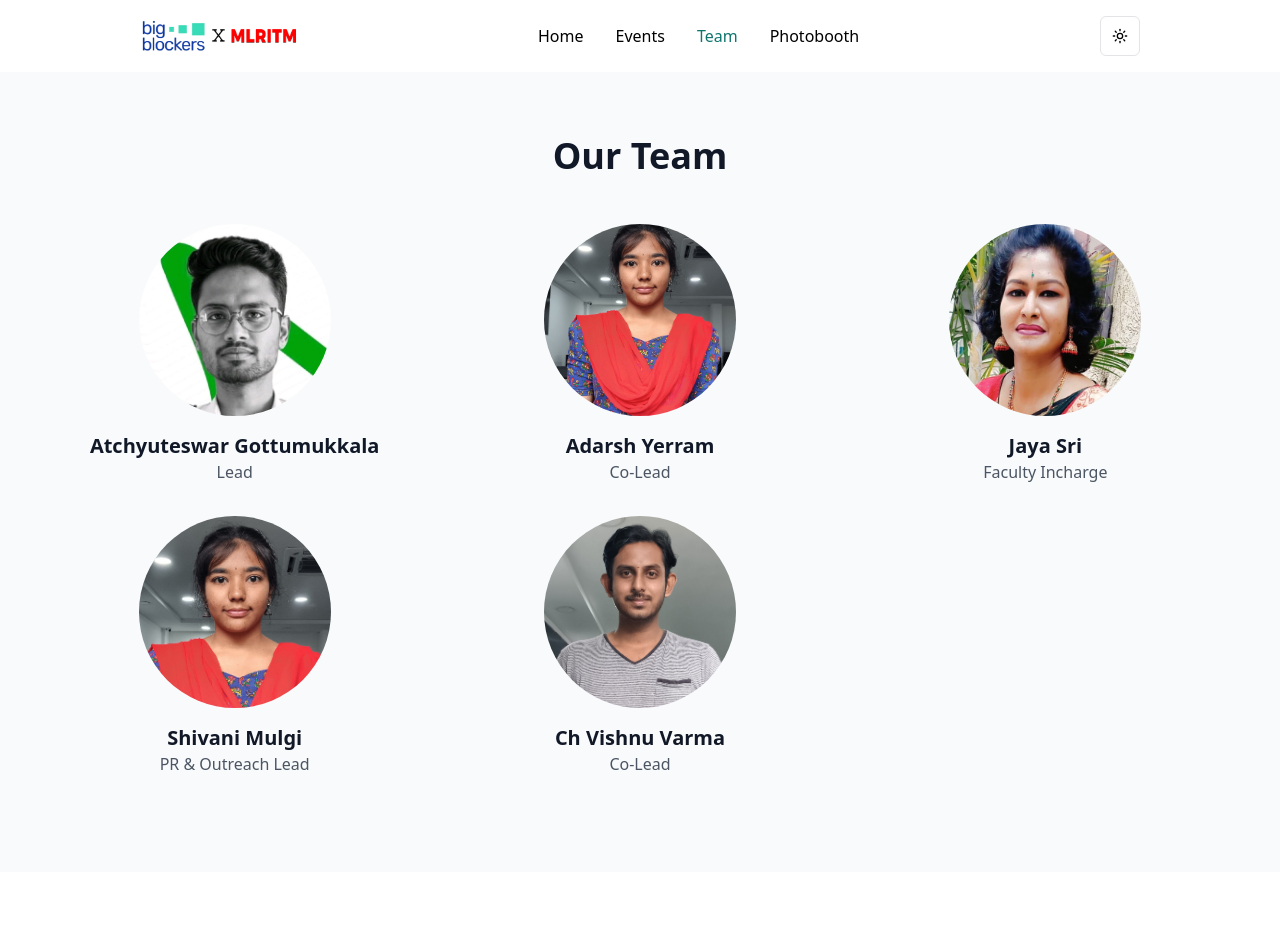
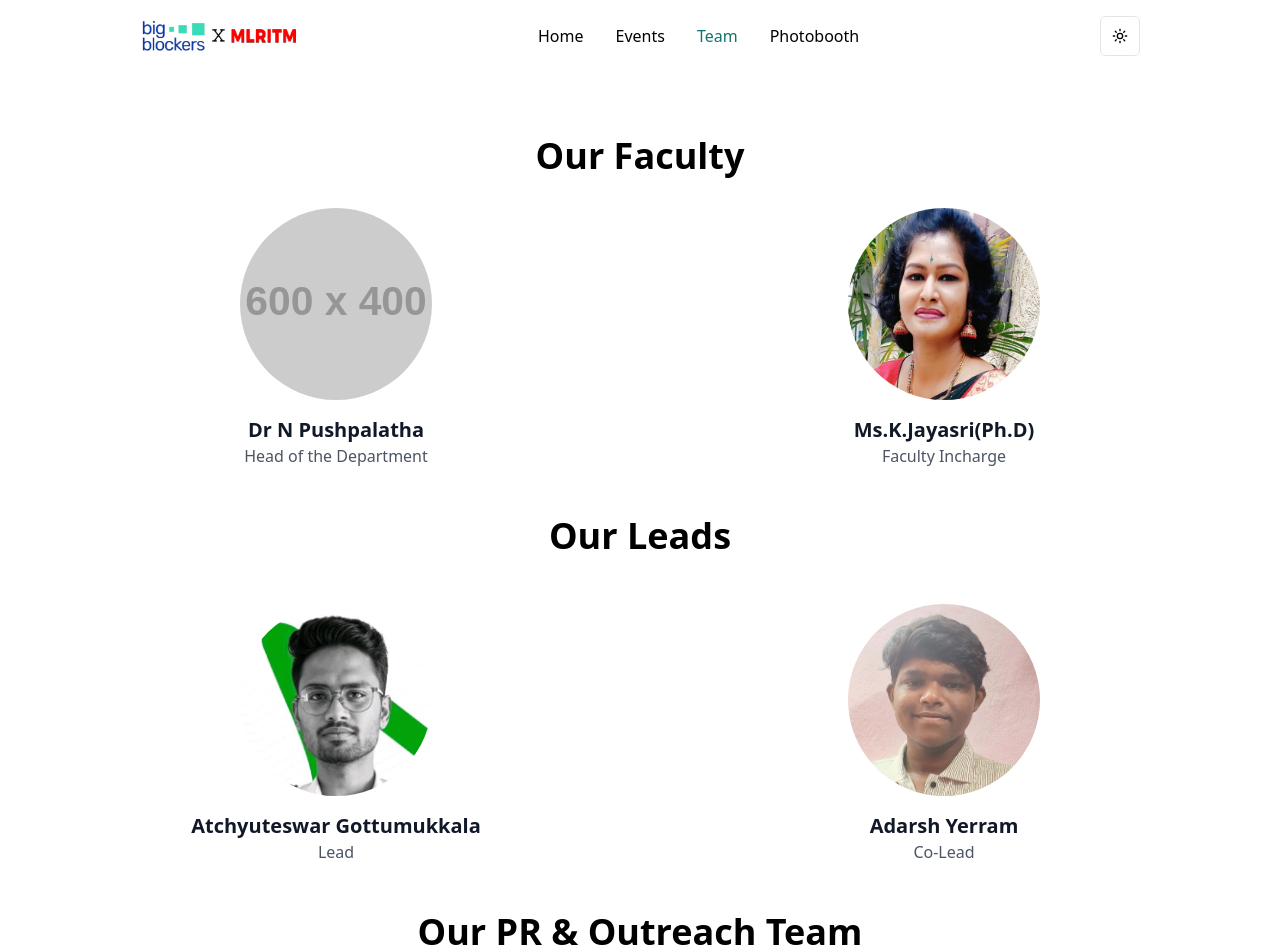
Before and after one commit to Atchyuteswar/bbh-mlritm, a SvelteKit app: page /team in a window 1280 px wide. Shown: the top 952 px of the page. Before the commit the page ends 872 px from the top, so only its background shows below. Built offline with nearby package versions, Linux system fonts and the light colour scheme.

Commit message:
fixed the messedup code

```diff
--- a/src/routes/team/+page.svelte
+++ b/src/routes/team/+page.svelte
@@ -1,6 +1,5 @@
 <script lang="ts">
     import type { PageData } from './$types';
-	import { siteConfig } from '$lib/config';
 
     // Import team member images
     import atchyuteswarImg from '$lib/assets/team/atchyuteswar.jpg';
@@ -8,12 +7,29 @@
     import defaultImg from '$lib/assets/team/default.jpg';
     import vishnuImg from '$lib/assets/team/vishnu.jpg';
     import jayasriImg from '$lib/assets/team/jayasri.jpg';
-	import { Github, Linkedin, LinkedinIcon } from 'lucide-svelte';
+    import AdarshImg from '$lib/assets/team/adarsh.jpg';
 
     let { data }: { data: PageData } = $props();
 
     // Team members data
-	const teamMembers = [
+    const teamMembersFaculty = [
+        {
+            name: 'Dr N Pushpalatha',
+            role: 'Head of the Department',
+            image: 'https://placehold.co/600x400',
+            linkedin: 'https://linkedin.com/mikejohnson',
+            github: 'https://github.com/mikejohnson'
+        },
+        {
+            name: 'Ms.K.Jayasri(Ph.D)',
+            role: 'Faculty Incharge',
+            image: jayasriImg,
+            linkedin: '#',
+            github: '#'
+        }
+    ];
+
+    const teamMembersLeads = [
         {
             name: 'Atchyuteswar Gottumukkala',
             role: 'Lead',
@@ -24,17 +40,13 @@
         {
             name: 'Adarsh Yerram',
             role: 'Co-Lead',
-			image: defaultImg,
+            image: AdarshImg,
             linkedin: 'https://www.linkedin.com/in/adarsh-yerram-132138323/',
             github: 'https://github.com/Adarshyerram'
-		},
-		{
-			name: 'Jaya Sri ',
-			role: 'Faculty Incharge',
-			image: jayasriImg,
-			linkedin: 'https://linkedin.com/mikejohnson',
-			github: 'https://github.com/mikejohnson'
-		},
+        }
+    ];
+
+    const teamMembersPROR = [
         {
             name: 'Shivani Mulgi',
             role: 'PR & Outreach Lead',
@@ -44,64 +56,50 @@
         },
         {
             name: 'Ch Vishnu Varma',
-			role: 'Co-Lead',
+            role: 'PR & Outreach Co-Lead',
             image: vishnuImg,
             linkedin: 'https://www.linkedin.com/in/adarsh-yerram-132138323/',
             github: 'https://github.com/Adarshyerram'
         }
     ];
-
-	const pageTitle = `Team - ${siteConfig.name}`;
-	const pageDescription = `Meet the talented team behind ${siteConfig.name}. Our diverse group of blockchain enthusiasts, developers, and leaders working together to build the future of blockchain technology.`;
 </script>
 
 <svelte:head>
-	<title>{pageTitle}</title>
-	<meta name="description" content={pageDescription} />
-
-	<!-- Open Graph / Facebook -->
+    <title>Our Team - Big Blockers - MLRITM</title>
+    <meta name="description" content="Meet the passionate team behind Big Blockers Hyderabad at MLRITM. Our diverse group of blockchain enthusiasts, developers, and innovators driving the future of technology." />
+    <meta name="keywords" content="BBH team, MLRITM blockchain team, student innovators, tech leaders, Big Blockers Hyderabad team" />
+    <meta property="og:title" content="Our Team - Big Blockers Hyderabad MLRITM" />
+    <meta property="og:description" content="Meet the innovative minds behind Big Blockers Hyderabad. Discover our team of blockchain enthusiasts and tech leaders." />
     <meta property="og:type" content="website" />
-	<meta property="og:title" content={pageTitle} />
-	<meta property="og:description" content={pageDescription} />
-	<meta property="og:url" content={`${siteConfig.url}/team`} />
-
-	<!-- Twitter -->
+    <meta property="og:url" content="https://bbh-mlritm.com/team" />
     <meta name="twitter:card" content="summary_large_image" />
-	<meta name="twitter:title" content={pageTitle} />
-	<meta name="twitter:description" content={pageDescription} />
-
-	<!-- Additional SEO tags -->
-	<meta name="keywords" content={`team, members, leadership, ${siteConfig.keywords}`} />
-	<meta name="robots" content="index, follow" />
-	<link rel="canonical" href={`${siteConfig.url}/team`} />
+    <meta name="twitter:title" content="Our Team - Big Blockers Hyderabad MLRITM" />
+    <meta name="twitter:description" content="Meet the innovative minds behind Big Blockers Hyderabad. Discover our team of blockchain enthusiasts and tech leaders." />
 </svelte:head>
 
-<main class="min-h-screen bg-gray-50 dark:bg-gray-900">
+<main class="min-h-screen bg-gradient-to-b from-white to-white dark:from-gray-900 dark:to-black ">
     <section class="px-4 py-16">
-		<div class="container mx-auto">
-			<h1 class="mb-12 text-center text-4xl font-bold text-gray-900 dark:text-white">Our Team</h1>
-			<div class="grid grid-cols-1 gap-8 md:grid-cols-2 lg:grid-cols-3">
-				{#each teamMembers as member}
+        <div class="container mx-auto flex flex-col items-center">
+            <h1 class="mb-8 text-center text-4xl font-bold text-black dark:text-white">Our Faculty</h1>
+            <div class="grid grid-cols-1 gap-8 md:grid-cols-2 lg:grid-cols-2 place-items-center w-full">
+                {#each teamMembersFaculty as member}
                     <div class="flex flex-col items-center">
-						<div
-							class="group relative mb-4 h-48 w-48 overflow-hidden rounded-full transition-transform hover:scale-105"
-						>
+                        <div class="group relative mb-4 h-48 w-48 overflow-hidden rounded-full transition-transform hover:scale-105 ">
                             <img
                                 src={member.image}
                                 alt={member.name}
                                 class="h-full w-full object-cover transition-opacity group-hover:opacity-90"
                             />
-							<div
-								class="absolute bottom-0 flex w-full justify-center space-x-2 bg-black/50 p-2 opacity-0 transition-opacity group-hover:opacity-100"
-							>
+                            <div class="absolute bottom-0 flex w-full justify-center space-x-2 bg-black/50 p-2 opacity-0 transition-opacity group-hover:opacity-100">
                                 <a
                                     href={member.linkedin}
                                     target="_blank"
                                     rel="noopener noreferrer"
                                     class="text-white hover:text-blue-400"
                                 >
-                                <Linkedin />
-
+                                    <svg class="h-5 w-5" fill="currentColor" viewBox="0 0 24 24">
+                                        <path d="M19 0h-14c-2.761 0-5 2.239-5 5v14c0 2.761 2.239 5 5 5h14c2.762 0 5-2.239 5-5v-14c0-2.761-2.238-5-5-5zm-11 19h-3v-11h3v11zm-1.5-12.268c-.966 0-1.75-.79-1.75-1.764s.784-1.764 1.75-1.764 1.75.79 1.75 1.764-.783 1.764-1.75 1.764zm13.5 12.268h-3v-5.604c0-3.368-4-3.113-4 0v5.604h-3v-11h3v1.765c1.396-2.586 7-2.777 7 2.476v6.759z"/>
+                                    </svg>
                                 </a>
                                 <a
                                     href={member.github}
@@ -109,7 +107,85 @@
                                     rel="noopener noreferrer"
                                     class="text-white hover:text-gray-300"
                                 >
-									<Github />
+                                    <svg class="h-5 w-5" fill="currentColor" viewBox="0 0 24 24">
+                                        <path d="M12 0c-6.626 0-12 5.373-12 12 0 5.302 3.438 9.8 8.207 11.387.599.111.793-.261.793-.577v-2.234c-3.338.726-4.033-1.416-4.033-1.416-.546-1.387-1.333-1.756-1.333-1.756-1.089-.745.083-.729.083-.729 1.205.084 1.839 1.237 1.839 1.237 1.07 1.834 2.807 1.304 3.492.997.107-.775.418-1.305.762-1.604-2.665-.305-5.467-1.334-5.467-5.931 0-1.311.469-2.381 1.236-3.221-.124-.303-.535-1.524.117-3.176 0 0 1.008-.322 3.301 1.23.957-.266 1.983-.399 3.003-.404 1.02.005 2.047.138 3.006.404 2.291-1.552 3.297-1.23 3.297-1.23.653 1.653.242 2.874.118 3.176.77.84 1.235 1.911 1.235 3.221 0 4.609-2.807 5.624-5.479 5.921.43.372.823 1.102.823 2.222v3.293c0 .319.192.694.801.576 4.765-1.589 8.199-6.086 8.199-11.386 0-6.627-5.373-12-12-12z"/>
+                                    </svg>
+                                </a>
+                            </div>
+                        </div>
+                        <h3 class="text-xl font-semibold text-gray-900 dark:text-white">{member.name}</h3>
+                        <p class="text-gray-600 dark:text-gray-400">{member.role}</p>
+                    </div>
+                {/each}
+            </div>
+            <h1 class="mt-12 mb-12 text-center text-4xl font-bold text-black dark:text-white">Our Leads</h1>
+            <div class="grid grid-cols-1 gap-8 md:grid-cols-2 lg:grid-cols-2 place-items-center w-full">
+                {#each teamMembersLeads as member}
+                    <div class="flex flex-col items-center">
+                        <div class="group relative mb-4 h-48 w-48 overflow-hidden rounded-full transition-transform hover:scale-105">
+                            <img
+                                src={member.image}
+                                alt={member.name}
+                                class="h-full w-full object-cover transition-opacity group-hover:opacity-90"
+                            />
+                            <div class="absolute bottom-0 flex w-full justify-center space-x-2 bg-black/50 p-2 opacity-0 transition-opacity group-hover:opacity-100">
+                                <a
+                                    href={member.linkedin}
+                                    target="_blank"
+                                    rel="noopener noreferrer"
+                                    class="text-white hover:text-blue-400"
+                                >
+                                    <svg class="h-5 w-5" fill="currentColor" viewBox="0 0 24 24">
+                                        <path d="M19 0h-14c-2.761 0-5 2.239-5 5v14c0 2.761 2.239 5 5 5h14c2.762 0 5-2.239 5-5v-14c0-2.761-2.238-5-5-5zm-11 19h-3v-11h3v11zm-1.5-12.268c-.966 0-1.75-.79-1.75-1.764s.784-1.764 1.75-1.764 1.75.79 1.75 1.764-.783 1.764-1.75 1.764zm13.5 12.268h-3v-5.604c0-3.368-4-3.113-4 0v5.604h-3v-11h3v1.765c1.396-2.586 7-2.777 7 2.476v6.759z"/>
+                                    </svg>
+                                </a>
+                                <a
+                                    href={member.github}
+                                    target="_blank"
+                                    rel="noopener noreferrer"
+                                    class="text-white hover:text-gray-300"
+                                >
+                                    <svg class="h-5 w-5" fill="currentColor" viewBox="0 0 24 24">
+                                        <path d="M12 0c-6.626 0-12 5.373-12 12 0 5.302 3.438 9.8 8.207 11.387.599.111.793-.261.793-.577v-2.234c-3.338.726-4.033-1.416-4.033-1.416-.546-1.387-1.333-1.756-1.333-1.756-1.089-.745.083-.729.083-.729 1.205.084 1.839 1.237 1.839 1.237 1.07 1.834 2.807 1.304 3.492.997.107-.775.418-1.305.762-1.604-2.665-.305-5.467-1.334-5.467-5.931 0-1.311.469-2.381 1.236-3.221-.124-.303-.535-1.524.117-3.176 0 0 1.008-.322 3.301 1.23.957-.266 1.983-.399 3.003-.404 1.02.005 2.047.138 3.006.404 2.291-1.552 3.297-1.23 3.297-1.23.653 1.653.242 2.874.118 3.176.77.84 1.235 1.911 1.235 3.221 0 4.609-2.807 5.624-5.479 5.921.43.372.823 1.102.823 2.222v3.293c0 .319.192.694.801.576 4.765-1.589 8.199-6.086 8.199-11.386 0-6.627-5.373-12-12-12z"/>
+                                    </svg>
+                                </a>
+                            </div>
+                        </div>
+                        <h3 class="text-xl font-semibold text-gray-900 dark:text-white">{member.name}</h3>
+                        <p class="text-gray-600 dark:text-gray-400">{member.role}</p>
+                    </div>
+                {/each}
+            </div>
+            <h1 class="mt-12 mb-12 text-center text-4xl font-bold text-black dark:text-white">Our PR & Outreach Team</h1>
+            <div class="grid grid-cols-1 gap-8 md:grid-cols-2 lg:grid-cols-2 place-items-center w-full">
+                {#each teamMembersPROR as member}
+                    <div class="flex flex-col items-center">
+                        <div class="group relative mb-4 h-48 w-48 overflow-hidden rounded-full transition-transform hover:scale-105">
+                            <img
+                                src={member.image}
+                                alt={member.name}
+                                class="h-full w-full object-cover transition-opacity group-hover:opacity-90"
+                            />
+                            <div class="absolute bottom-0 flex w-full justify-center space-x-2 bg-black/50 p-2 opacity-0 transition-opacity group-hover:opacity-100">
+                                <a
+                                    href={member.linkedin}
+                                    target="_blank"
+                                    rel="noopener noreferrer"
+                                    class="text-white hover:text-blue-400"
+                                >
+                                    <svg class="h-5 w-5" fill="currentColor" viewBox="0 0 24 24">
+                                        <path d="M19 0h-14c-2.761 0-5 2.239-5 5v14c0 2.761 2.239 5 5 5h14c2.762 0 5-2.239 5-5v-14c0-2.761-2.238-5-5-5zm-11 19h-3v-11h3v11zm-1.5-12.268c-.966 0-1.75-.79-1.75-1.764s.784-1.764 1.75-1.764 1.75.79 1.75 1.764-.783 1.764-1.75 1.764zm13.5 12.268h-3v-5.604c0-3.368-4-3.113-4 0v5.604h-3v-11h3v1.765c1.396-2.586 7-2.777 7 2.476v6.759z"/>
+                                    </svg>
+                                </a>
+                                <a
+                                    href={member.github}
+                                    target="_blank"
+                                    rel="noopener noreferrer"
+                                    class="text-white hover:text-gray-300"
+                                >
+                                    <svg class="h-5 w-5" fill="currentColor" viewBox="0 0 24 24">
+                                        <path d="M12 0c-6.626 0-12 5.373-12 12 0 5.302 3.438 9.8 8.207 11.387.599.111.793-.261.793-.577v-2.234c-3.338.726-4.033-1.416-4.033-1.416-.546-1.387-1.333-1.756-1.333-1.756-1.089-.745.083-.729.083-.729 1.205.084 1.839 1.237 1.839 1.237 1.07 1.834 2.807 1.304 3.492.997.107-.775.418-1.305.762-1.604-2.665-.305-5.467-1.334-5.467-5.931 0-1.311.469-2.381 1.236-3.221-.124-.303-.535-1.524.117-3.176 0 0 1.008-.322 3.301 1.23.957-.266 1.983-.399 3.003-.404 1.02.005 2.047.138 3.006.404 2.291-1.552 3.297-1.23 3.297-1.23.653 1.653.242 2.874.118 3.176.77.84 1.235 1.911 1.235 3.221 0 4.609-2.807 5.624-5.479 5.921.43.372.823 1.102.823 2.222v3.293c0 .319.192.694.801.576 4.765-1.589 8.199-6.086 8.199-11.386 0-6.627-5.373-12-12-12z"/>
+                                    </svg>
                                 </a>
                             </div>
                         </div>
```
Lines whose indentation alone changed are shown as unchanged.
